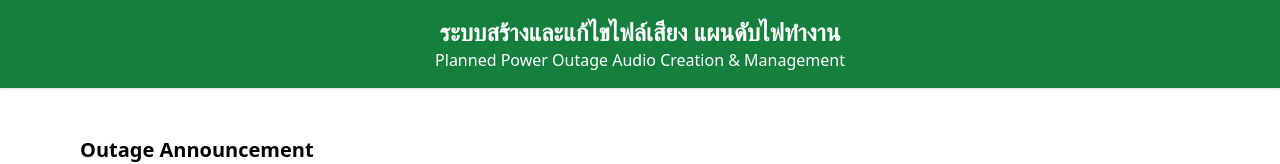
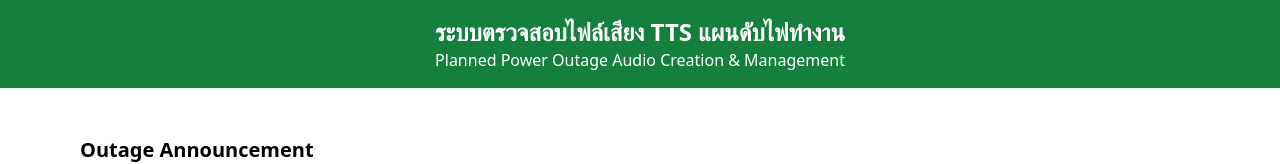
Before and after one commit to taweewut/power_outage_announcement, a plain HTML site: page docs/index.html in a window 1280 px wide. Shown: the top 164 px of the page. Drawn offline with nearby package versions, Linux system fonts and the light colour scheme; no server answers.

Commit message:
Update index.html
update page title

```diff
--- a/docs/index.html
+++ b/docs/index.html
@@ -5,7 +5,7 @@
 <body>
   <header class="bg-green-700 text-white py-4 shadow">
     <div class="max-w-6xl mx-auto text-center px-4">
-      <h1 class="text-xl md:text-2xl font-bold">ระบบสร้างและแก้ไขไฟล์เสียง แผนดับไฟทำงาน</h1>
+      <h1 class="text-xl md:text-2xl font-bold">ระบบตรวจสอบไฟล์เสียง TTS แผนดับไฟทำงาน</h1>
       <p class="text-sm md:text-base">Planned Power Outage Audio Creation &amp; Management</p>
     </div>
   </header>
```
